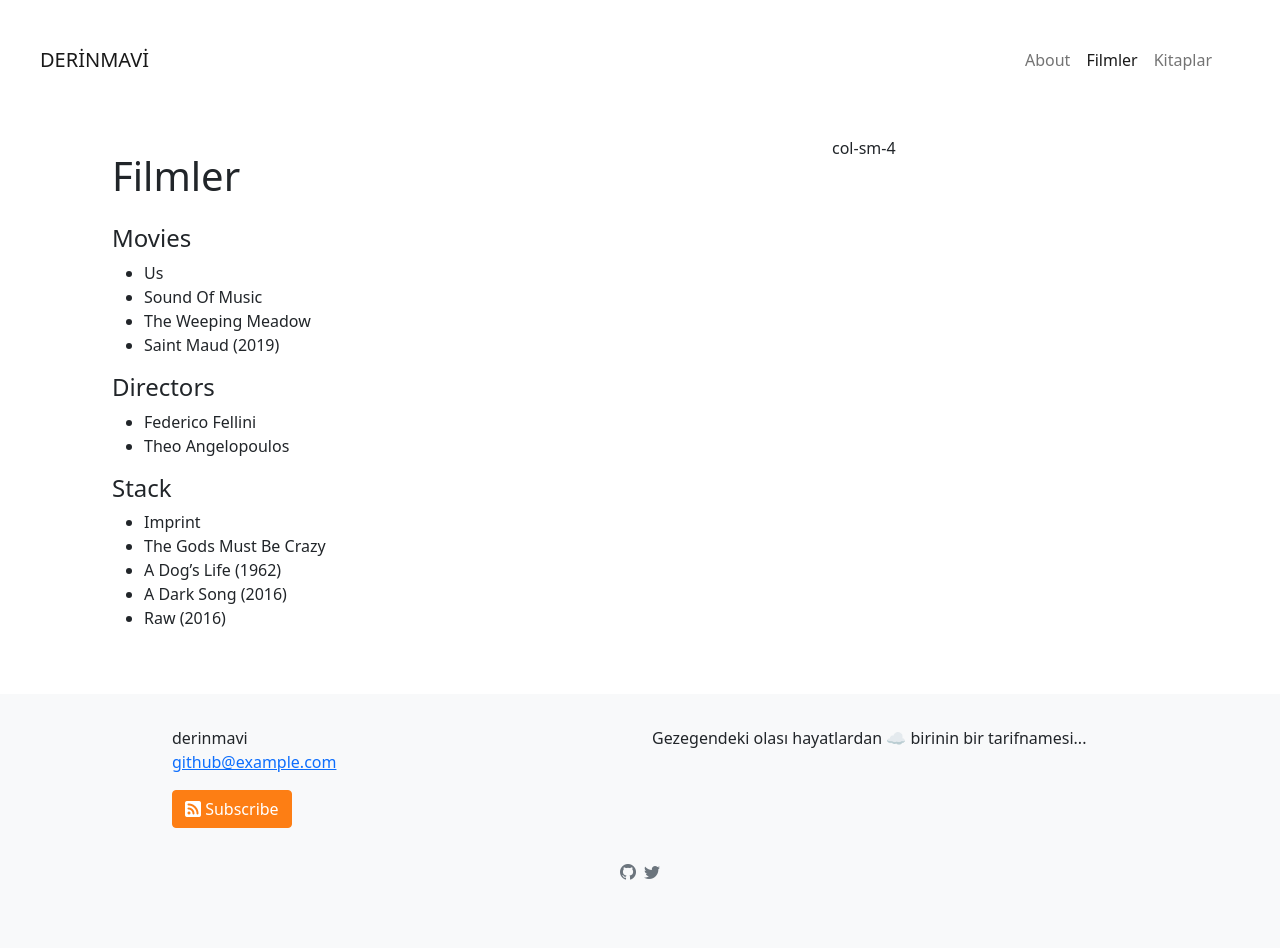
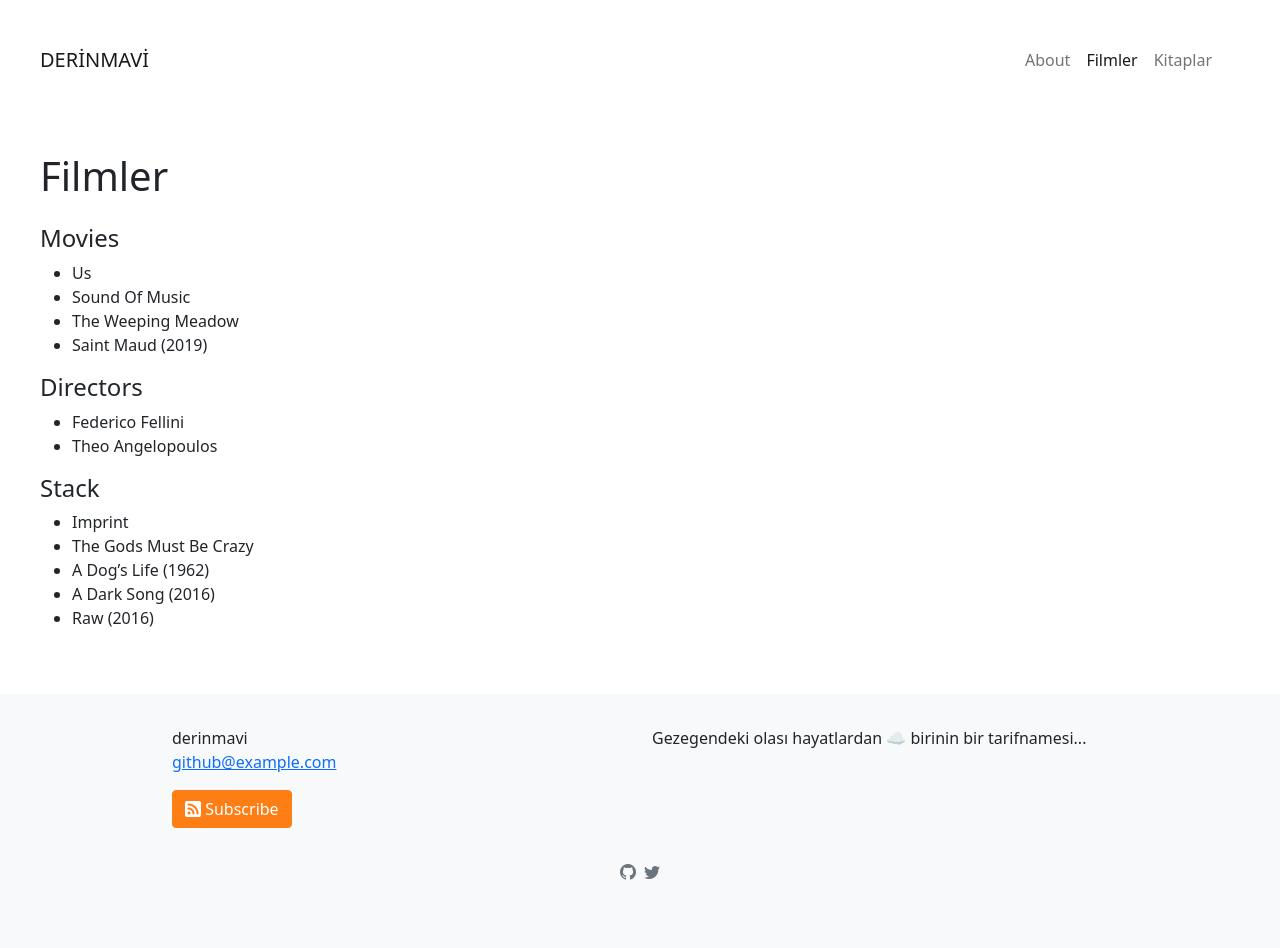
Before and after one commit to tozbulut/derinmavi.io, a Jekyll site: the page built from filmler.md, in a window 1280 px wide. Built offline with Jekyll 4.4.1, drawn with Linux system fonts in a browser that asks for light colours.

Commit message:
Update default.html

```diff
--- a/_layouts/default.html
+++ b/_layouts/default.html
@@ -8,11 +8,10 @@
     {%- include header.html -%}
 
     <main class="page-content py-5 flex-shrink-0" aria-label="Content">
-      <div class="container" style="max-width: 1080px;">
+      <div class="container" style="max-width: 1200px;">
 
          <div class="row">
-    <div class="col-sm-8">{{ content }}</div>
-    <div class="col-sm-4">col-sm-4</div>
+    <div class="col" style=" padding: 0px; ">{{ content }}</div>
    </div>
 
 
```
